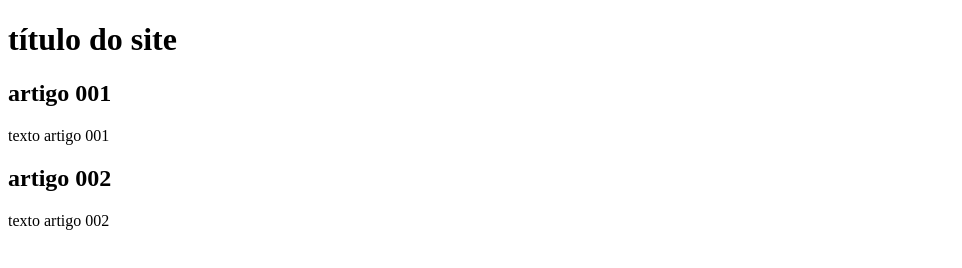
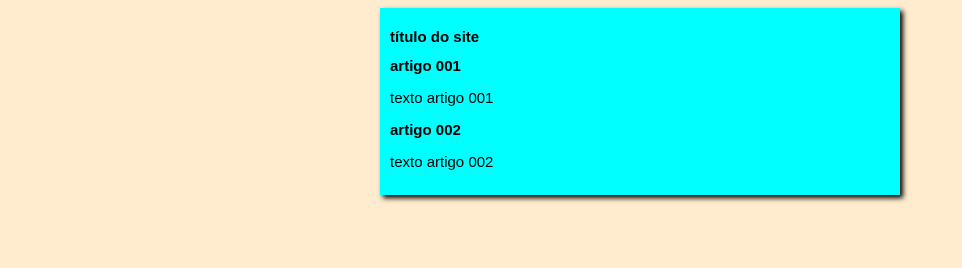
Before and after one commit to bymudboy/projeto-site, a plain HTML site: page index.html in a window 1280 px wide. Shown: the whole page, without its empty margins (0-962 px from the left). Drawn offline with Linux system fonts and the light colour scheme.

Commit message:
iniciei o design

```diff
--- a/index.html
+++ b/index.html
@@ -4,6 +4,9 @@
     <meta charset="UTF-8">
     <meta name="viewport" content="width=device-width, initial-scale=1.0">
     <title>site</title>
+
+    <link rel="stylesheet" href="style.css">
+
 </head>
 <body>
     <main>
--- /dev/null
+++ b/style.css
@@ -0,0 +1,16 @@
+* {
+    font-family: Arial, Helvetica, sans-serif;
+    font-size: 15px;
+}
+
+body {
+    background-color: blanchedalmond;
+}
+
+main {
+    background-color: aqua;
+    width: 500px;
+    margin: auto;
+    padding: 10px;
+    box-shadow: 3px 3px 5px black;
+}
```
